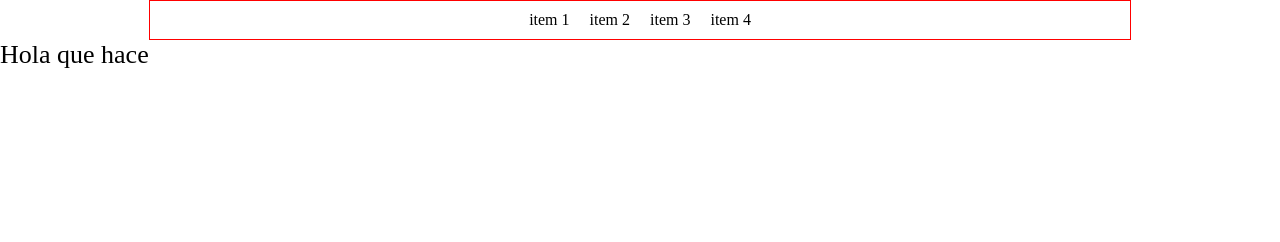
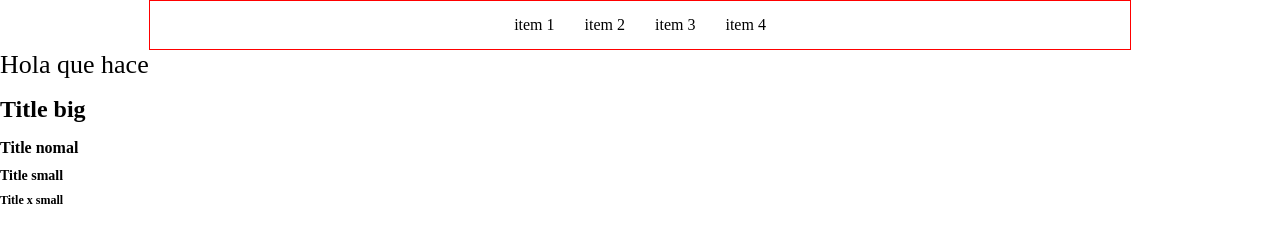
Before and after one commit to Rafael-LH/Sass, a website built with webpack: page index.html in a window 1280 px wide. Built offline with nearby package versions, Linux system fonts and the light colour scheme; files whose address does not match are found by name.

Commit message:
Creamos funciones las cuales podemos hacer arreglos de valores que sass lo interpreta como mapas, con su funcion map-get(clave, valor)

```diff
--- a/index.html
+++ b/index.html
@@ -19,6 +19,11 @@
             </ul>
         </section>
             <a href="#">Hola que hace</a>
+            <h1 class="title-big">Title big</h1>
+            <h1 class="title-normal">Title nomal</h1>
+            <h1 class="title-small">Title small</h1>
+            <h1 class="title-x-small">Title x small</h1>
+
         <!-- development -->
         <script src="http://localhost:9000/bundle.js"></script>
 
--- a/src/sass/lib/_clases.scss
+++ b/src/sass/lib/_clases.scss
@@ -2,7 +2,10 @@
 // tener clases es muy bueno ya que estamos reutilizando css y lo que hace sass a la hora de compilar
 // es tener un bloque de css el cual esta compuesto por varios selectores que a su vez ellos heredan las propiedades
 //que mi clase extiende
-
+%styles-body{
+    padding: 0px;
+    margin: 0px;
+}
 %styles-ul{
     padding: 0px;
     margin: 0px;
--- /dev/null
+++ b/src/sass/lib/_functions.scss
@@ -0,0 +1,18 @@
+//Functions
+// Las funciones nos permiten directamente modificar el valor de ciertas propiedades.
+// Para crear una función vamos a usar el @function.
+@function sumPadding($num1, $num2){
+    @return $num1 + $num2;
+}
+
+// Las funciones también puede ser extraer valores de un array.
+// Una función puede utilizar arrays que son más parecidas a listas.
+// Para Sass es más un mapa.
+// En esta clase vamos a aprender a usar mapas con los posibles tipos de fuentes que hayan.
+
+$fs:(
+    big: 24px,
+    normal: 16px,
+    small: 14px,
+    x-small: 12px,
+);
--- a/src/sass/style.scss
+++ b/src/sass/style.scss
@@ -1,10 +1,11 @@
 @import "./lib/variables";
 @import "./lib/clases";
+@import "./lib/functions";
+
 @import "./mixins/mixin";
 
 body{
-    padding: 0px;
-    margin: 0px;
+    @extend %styles-body;
 }
 
 .container{
@@ -20,7 +21,8 @@ body{
         @extend %styles-ul;
         li{
             cursor: pointer;
-            padding: 10px;
+            // funcion sumPadding que resive dos valores
+            padding: sumPadding(10px, 5px);
             @include repond-to-hover($color-dark){
                 color: $color-info;
             }
@@ -30,3 +32,16 @@ body{
 a{
     @extend %styles-a;
 }
+
+.title-big{
+    font-size: map-get($fs, big);
+}
+.title-normal{
+    font-size:  map-get($fs, normal);
+}
+.title-small{
+    font-size:  map-get($fs, small);
+}
+.title-x-small{
+    font-size: map-get($fs, x-small);
+}
```
Also changed, not shown: dist/css/index.css, src/sass/lib/_variables.scss (line endings or trailing spaces).
